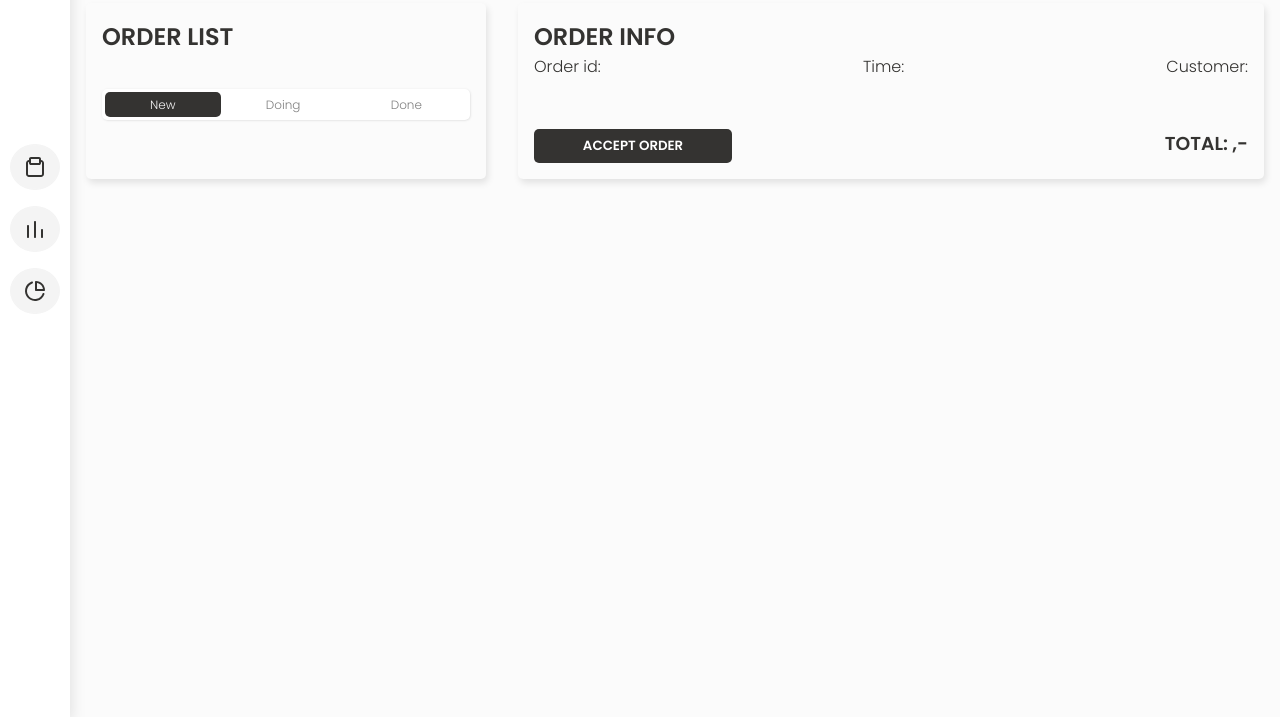
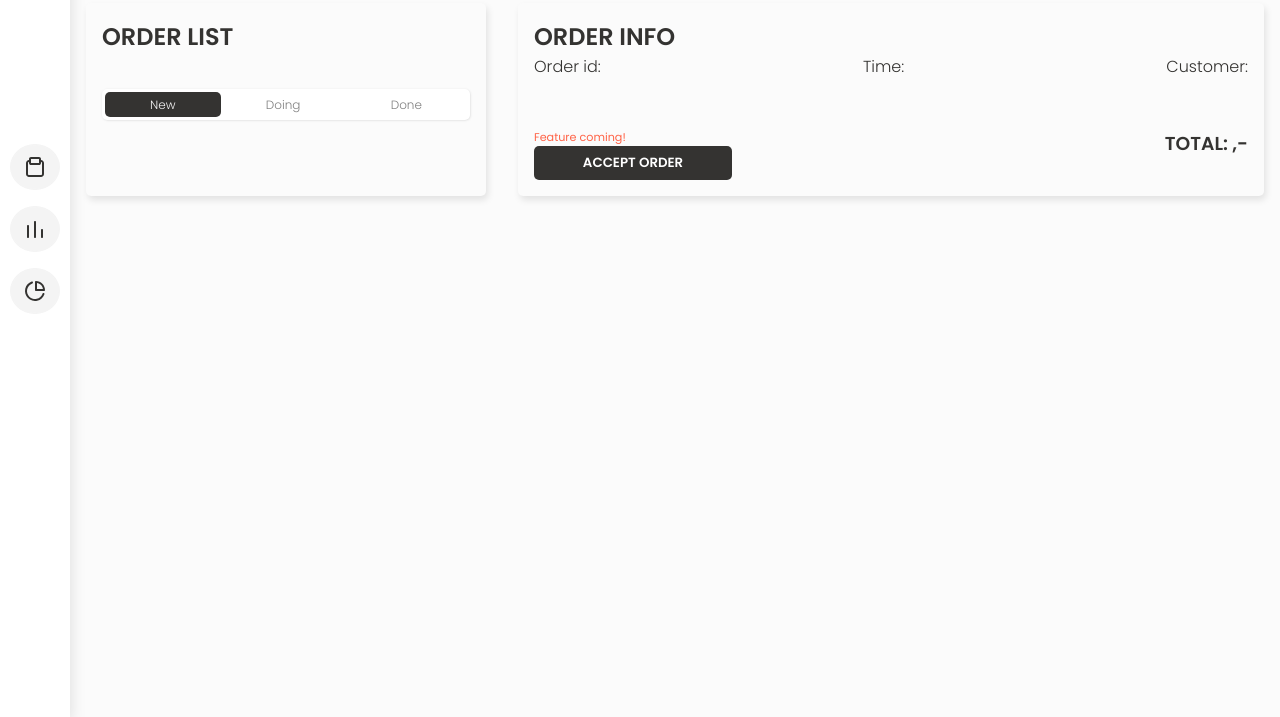
Before and after one commit to kath423a/3.sem_eksamen_dashboard_iteration2, a website built with Vite: page index.html in a window 1280 px wide. Both pictures are taken after a click on the button "ACCEPT ORDER". Shown: the part 83-800 px from the top of the page. Built offline with nearby package versions, Linux system fonts and the light colour scheme; no server answers; a web font is replaced by a local one.

Commit message:
alert working

```diff
--- a/index.html
+++ b/index.html
@@ -94,7 +94,10 @@
               <div class="js_beer_list"></div>
 
               <div class="bottom_info">
-                <button>ACCEPT ORDER</button>
+                <div class="alert_button">
+                  <span class="alert_message hidden">Feature coming!</span>
+                  <button class="accept_order">ACCEPT ORDER</button>
+                </div>
                 <h3>Total: <span class="total_total"></span>,-</h3>
               </div>
             </div>
--- a/sass/layout/_order.scss
+++ b/sass/layout/_order.scss
@@ -138,3 +138,18 @@
     height: 34px;
   }
 }
+
+.hidden {
+  display: none;
+}
+
+.alert_button {
+  display: flex;
+  flex-direction: column;
+
+  .alert_message {
+    color: tomato;
+    font-family: "Poppins", sans-serif;
+    font-size: 0.7rem;
+  }
+}
--- a/scripts/order/index.js
+++ b/scripts/order/index.js
@@ -30,6 +30,13 @@ function start() {
 
 function registerButtons() {
   document.querySelectorAll("[data-order]").forEach((button) => button.addEventListener("click", selectFilter));
+  document.querySelector(".accept_order").addEventListener("click", () => {
+    const alertMessage = document.querySelector(".alert_message");
+    alertMessage.classList.remove("hidden");
+    setTimeout(function () {
+      alertMessage.classList.add("hidden");
+    }, 5000);
+  });
 }
 
 //Get the array
```
